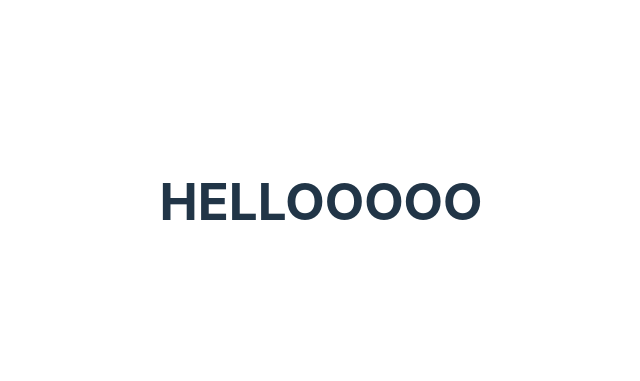
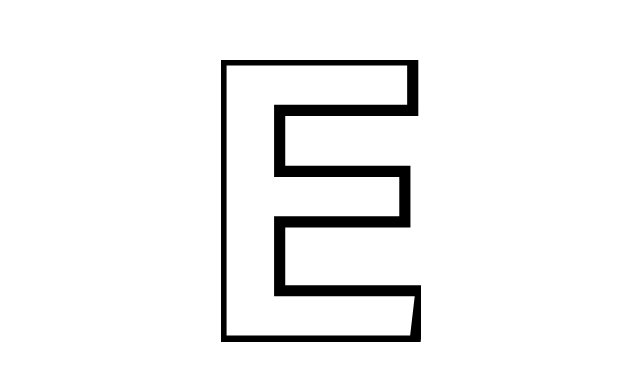
Before and after one commit to ebanchik/portfolio-site-v2, a React (Vite) app: page / in a window 1280 px wide. Shown: the part 199-580 px from the top of the page, without its empty margins (319-959 px from the left). Built offline with nearby package versions, Linux system fonts and the light colour scheme.

Commit message:
animate E

```diff
--- a/package.json
+++ b/package.json
@@ -10,6 +10,7 @@
     "preview": "vite preview"
   },
   "dependencies": {
+    "framer-motion": "^11.0.25",
     "react": "^18.2.0",
     "react-dom": "^18.2.0"
   },
--- a/src/App.jsx
+++ b/src/App.jsx
@@ -1,10 +1,11 @@
 import './App.css'
-import { Banner } from './Banner'
+// import { Banner } from './Banner'
+import { MyName } from './Banner'
 
 function App() {
   return (
   <div>
-    <Banner />
+    <MyName />
   </div>
   )
 }
--- a/src/Banner.jsx
+++ b/src/Banner.jsx
@@ -1,6 +1,21 @@
-export function Banner() {
+import { motion } from 'framer-motion';
 
+export const MyName = () => {
   return (
-    <h1>HELLOOOOO</h1>
-  )
-  }
+    <div style={{ width: '100%', height: '100%', display: 'flex', justifyContent: 'center', alignItems: 'center' }}>
+      <svg id="Layer_1" xmlns="http://www.w3.org/2000/svg" viewBox="0 0 179.23 251.92" style={{ width: '200px', height: 'auto' }}>
+        <motion.path
+          fill="none"
+          stroke="black"
+          strokeWidth="10"
+          d="m0,0h171.82v45.16H52.57v54.69h112.2v45.16H52.57v61.74h126.66l-5.29,45.16H0V0Z"
+          initial={{ pathLength: 0 }}
+          animate={{ pathLength: 1 }}
+          transition={{ duration: 2 }}
+        />
+      </svg>
+    </div>
+  );
+};
+
+export default MyName;
```
Also changed, not shown: public/E.svg (added), 1 other file (tests, documents, lock files or other folders).
